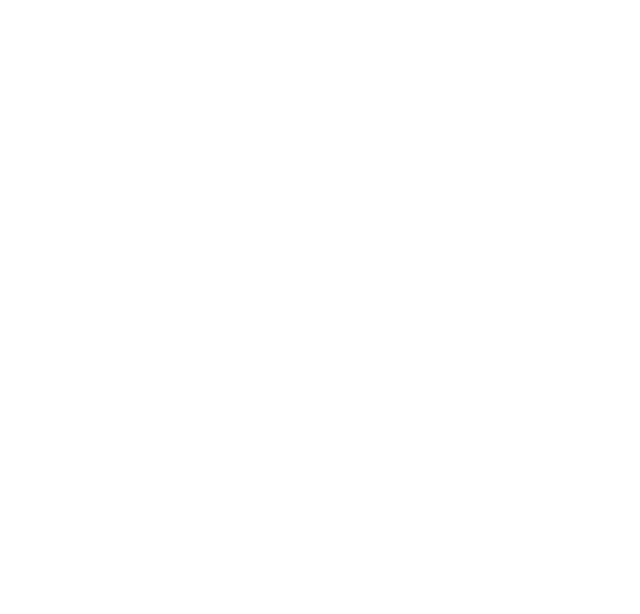
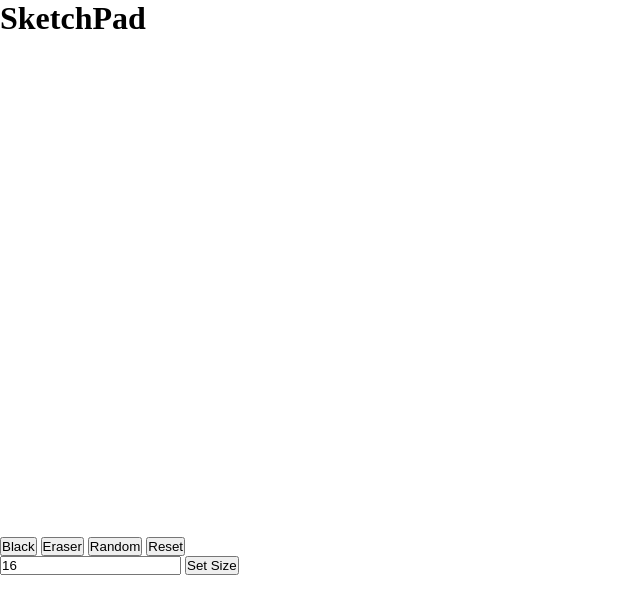
Before and after one commit to S-LoCascio/TOP-Etch-a-Sketch, a plain HTML site: page index.html in a window 1280 px wide. Shown: the whole page, without its empty margins (0-640 px from the left). Drawn offline with Linux system fonts and the light colour scheme.

Commit message:
Completely redid Javascript
Recompleted the Javascript

```diff
--- a/css/style.scss
+++ b/css/style.scss
@@ -3,3 +3,9 @@
   padding: 0;
   box-sizing: border-box;
 }
+
+.container {
+  height: 500px;
+  width: 500px;
+  display: grid;
+}
--- a/index.html
+++ b/index.html
@@ -8,8 +8,27 @@
   </head>
 
   <body>
-    <div class="container"></div>
-
+    <div class="flex-container">
+      <div class="title"><h1>SketchPad</h1></div>
+      <div class="content">
+        <div class="container"></div>
+        <div class="buttons">
+          <button onclick="changeColor(`black`)">Black</button>
+          <button onclick="changeColor(`white`)">Eraser</button>
+          <button onclick="changeColor(`random`)">Random</button>
+          <button onclick="resetBoard()">Reset</button>
+        </div>
+        <div>
+          <input
+            type="text"
+            placeholder="Size of Board"
+            value="16"
+            onchange="changeSize(this.value)"
+          />
+          <button>Set Size</button>
+        </div>
+      </div>
+    </div>
     <script src="script.js"></script>
   </body>
 </html>
--- a/script.js
+++ b/script.js
@@ -1,28 +1,44 @@
-/* const box1 = document.createElement(`div`);
-box1.className = `box1`;
-box1.style.height = `100px`;
-box1.style.width = `100px`;
-box1.style.color = `red`;
-container.appendChild(box1);
+let color = `black`;
 
-const box2 = document.createElement(`div`);
-box1.className = `box2`;
-box1.style.height = `100px`;
-box1.style.width = `100px`;
-box1.style.color = `blue`;
-container.appendChild(box2);
- */
+function populateBoard(size) {
+  let board = document.querySelector(`.container`);
+  let squares = board.querySelectorAll(`div`);
+  squares.forEach((div) => div.remove());
+  board.style.gridTemplateColumns = `repeat(${size}, 1fr)`;
+  board.style.gridTemplateRows = `repeat(${size}, 1fr)`;
 
-function createSquares(num) {
-  let container = document.querySelector(`.container`);
-  container.style.display = `flex`;
+  let amount = size * size;
+  for (let i = 0; i < amount; i++) {
+    let square = document.createElement(`div`);
+    square.addEventListener(`mouseover`, colorSquare);
+    square.style.backgroundColor = "white";
+    board.insertAdjacentElement(`beforeend`, square);
+  }
+}
+populateBoard(16);
 
-  let amount = num * num;
-  for (let i = 0; i < amount; i++) {
-    let pixel = document.createElement(`div`);
-    pixel.style.flex = `1`;
-    container.appendChild(pixel);
+function changeSize(input) {
+  if (input >= 2 && input <= 100) {
+    populateBoard(input);
+  } else {
+    console.log("Too many squares!");
   }
 }
 
-pixels = createSquares(16);
+function colorSquare() {
+  if (color === `random`) {
+    this.style.backgroundColor = `hsl(${Math.random() * 360}, 100%, 50%)`;
+  } else {
+    this.style.backgroundColor = color;
+  }
+}
+
+function changeColor(choice) {
+  color = choice;
+}
+
+function resetBoard() {
+  let board = document.querySelector(`.container`);
+  let squares = board.querySelectorAll(`div`);
+  squares.forEach((div) => (div.style.backgroundColor = white));
+}
```
Also changed, not shown: css/style.css.
